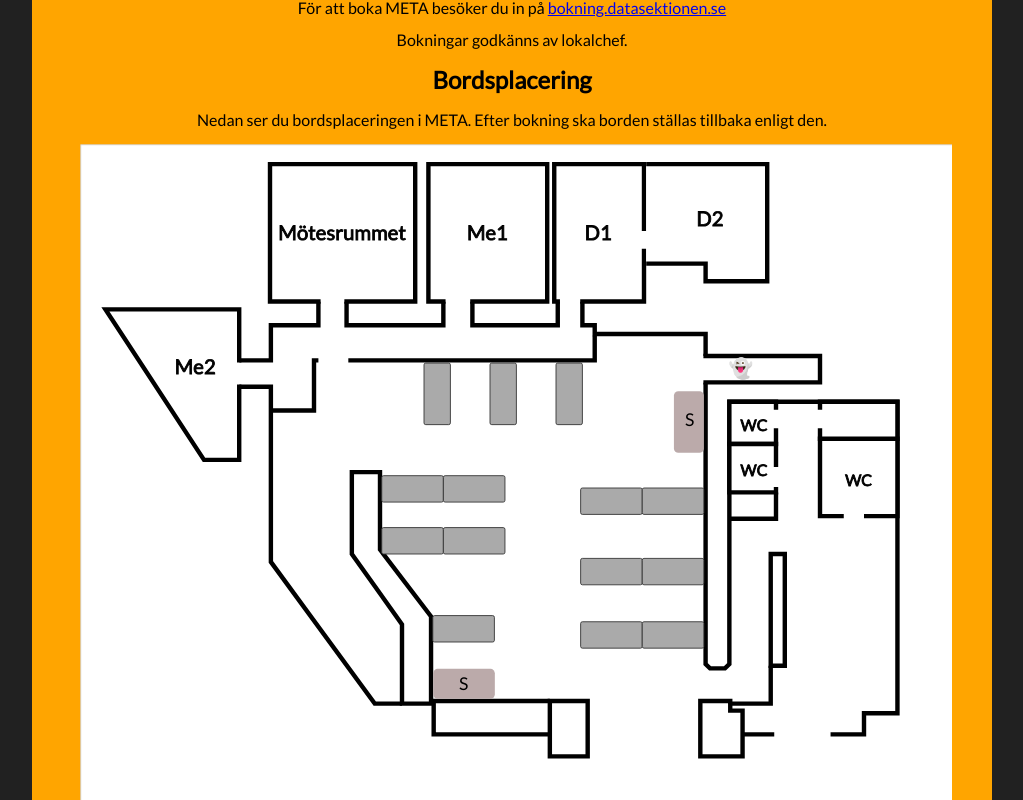
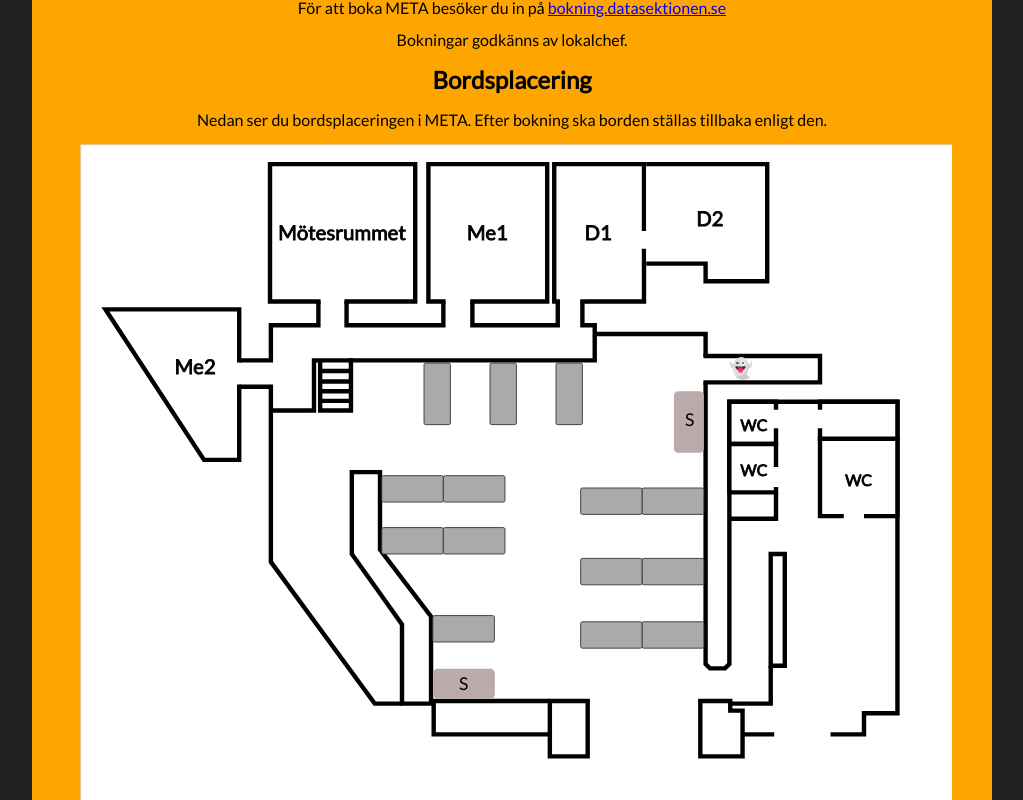
Before and after one commit to datasektionen/bea, a Next.js app: page /meta in a window 1280 px wide. Shown: the part 400-1200 px from the top of the page, without its empty margins (128-1151 px from the left). Built offline with nearby package versions, Linux system fonts and the light colour scheme.

Commit message:
Add catwalk staircase to floor plan

```diff
--- a/src/app/floorplan/components/FloorPlan.tsx
+++ b/src/app/floorplan/components/FloorPlan.tsx
@@ -26,6 +26,7 @@ export default function FloorPlan() {
 
                 {/* Catwalk */}
                 <path d="M 225 312 H 275 V 255 H 280 M 314 255 H 594 V 227" />
+                <path d="M 282 312 h 35 V 255 H 282 Z m 0 -11 h 35 m -35 -11 h 35 m -35 -11 h 35 m -35 -12 h 35" />
 
                 {/* Hall-ramp-vägg-grejen */}
                 <path d="M 750 645 H 794 V 602" />
```
